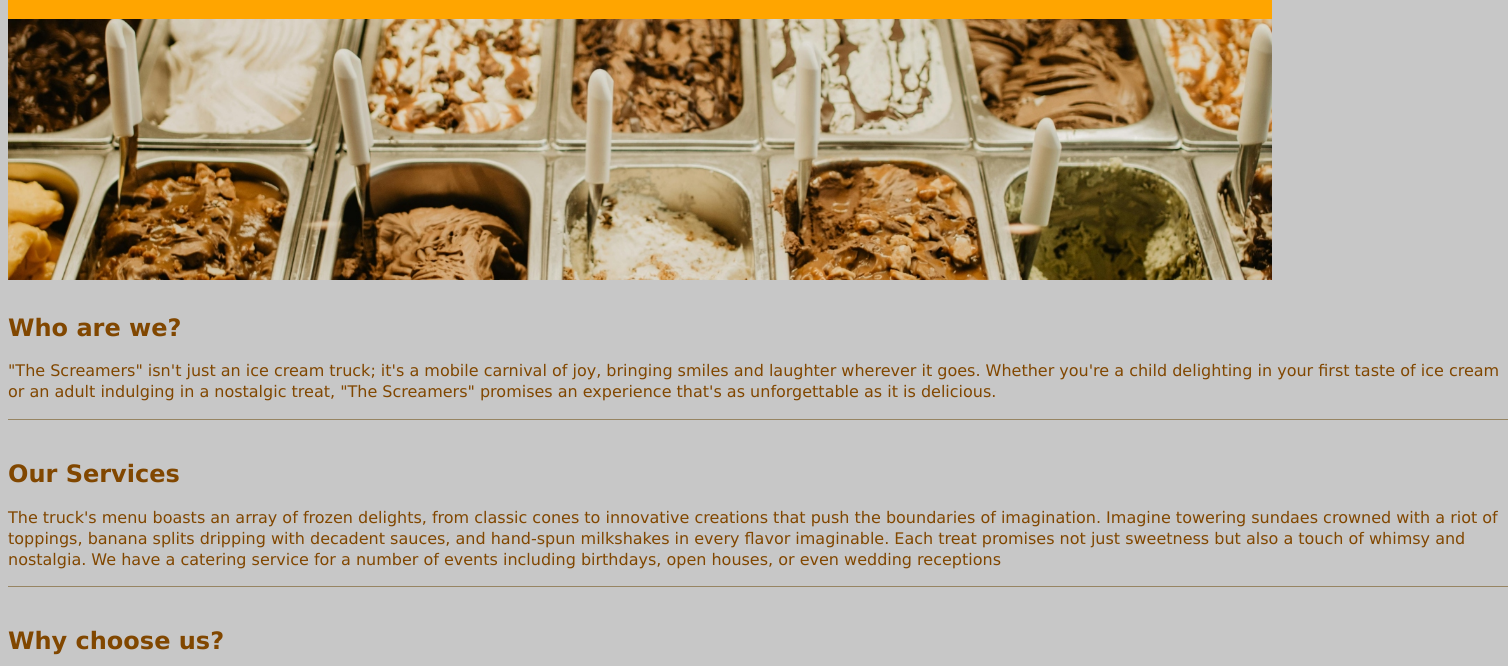
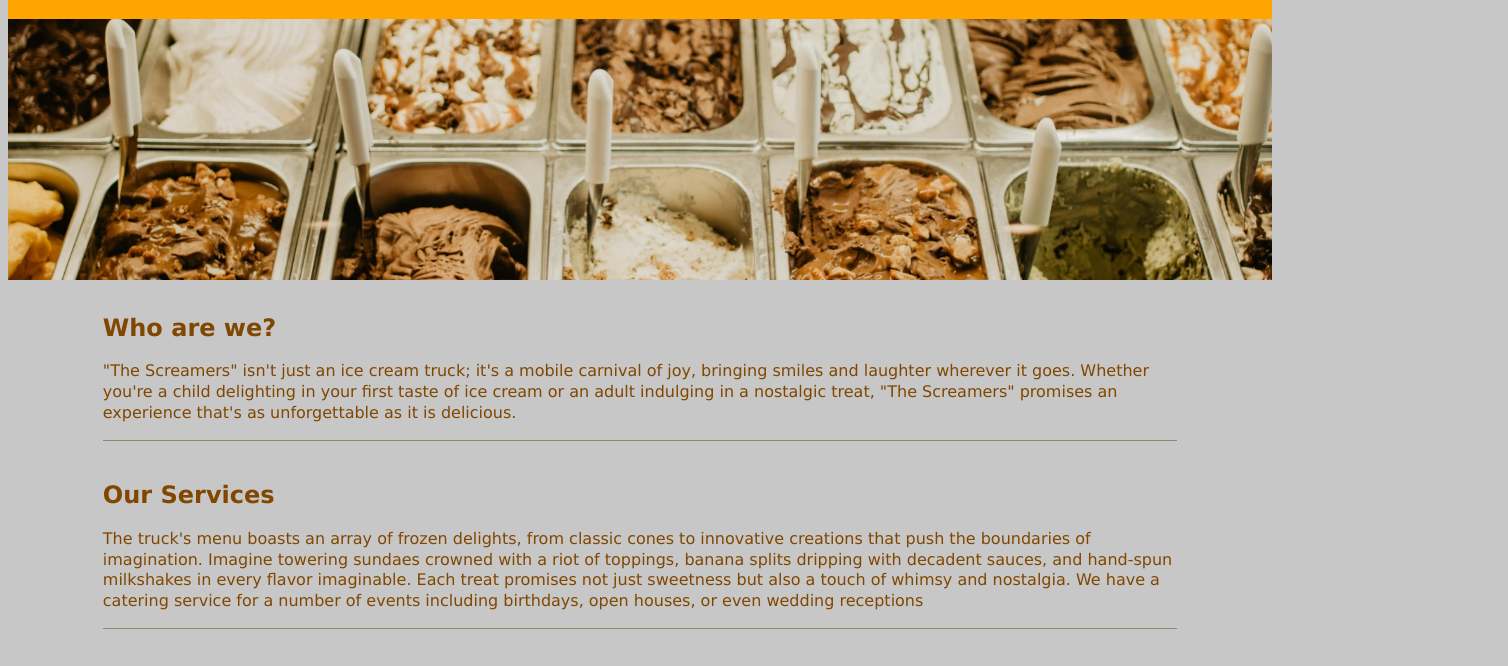
Before and after one commit to AidanCollar/FoodTruck, a website: page public/index.html in a window 1280 px wide. Shown: the part 69-735 px from the top of the page, 1508 px wide, since content can reach past the window. Drawn offline with Linux system fonts and the light colour scheme.

Commit message:
Div Fixed

```diff
--- a/public/styles/main.css
+++ b/public/styles/main.css
@@ -49,9 +49,8 @@ section p{
 }
 
 div{
-
     margin: 0 auto;
-    width: 1500px;
+    width: 85%;
 }
 
 
```
